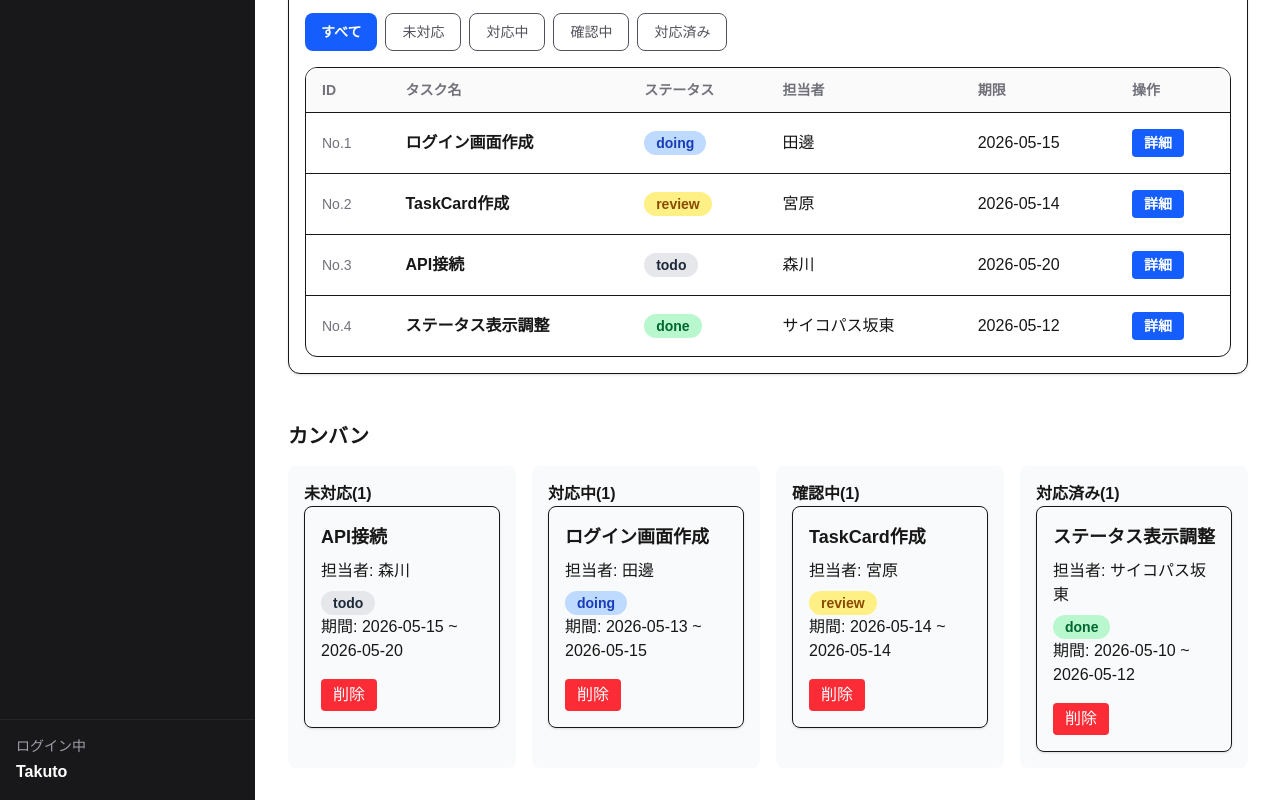
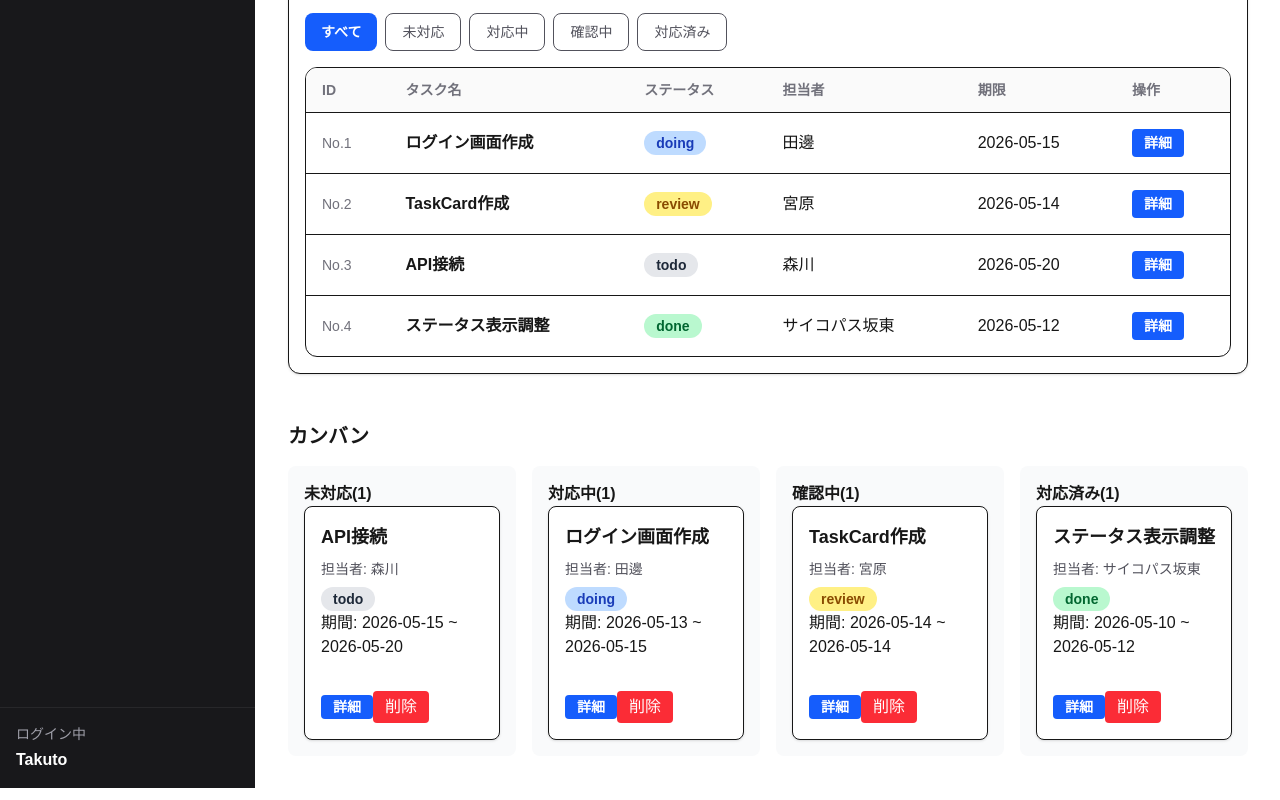
Before and after one commit to kazu0801-b/tm3-management-app, a Next.js app in the folder frontend/: page / in a window 1280 px wide. Shown: the part 707-1507 px from the top of the page. Built offline with nearby package versions, Linux system fonts and the light colour scheme.

Commit message:
カンバンのタスク表示と削除処理を修正

```diff
--- a/frontend/src/app/kanban/page.tsx
+++ b/frontend/src/app/kanban/page.tsx
@@ -1,9 +1,34 @@
+"use client";
+
 import { KanbanBoard } from "@/components/organisms/KanbanBoard";
 import { Navigation } from "@/components/organisms/Navigation";
 import { AppLayout } from "@/components/templates/AppLayout";
 import { mockTasks } from "@/data/mockTasks";
+import { Task } from "@/types/task";
+import { useEffect, useState } from "react";
 
 export default function KanbanPage() {
+  const [tasks, setTasks] = useState<Task[]>(mockTasks);
+
+  useEffect(() => {
+    const savedTasks = localStorage.getItem("tasks");
+
+    if (savedTasks) {
+      setTasks(JSON.parse(savedTasks));
+    }
+  }, []);
+
+  const handleDelete = (id: number) => {
+    const isConfirm = window.confirm("このタスクを削除しますか？");
+
+    if (!isConfirm) return;
+
+    const updatedTasks = tasks.filter((task) => task.id !== id);
+
+    setTasks(updatedTasks);
+    localStorage.setItem("tasks", JSON.stringify(updatedTasks));
+  };
+
   return (
     <AppLayout>
       <h1 className="text-2xl font-bold">カンバン</h1>
@@ -14,7 +39,7 @@ export default function KanbanPage() {
       </p>
 
       <div className="mt-8">
-        <KanbanBoard tasks={mockTasks} />
+        <KanbanBoard tasks={tasks} onDelete={handleDelete} />
       </div>
     </AppLayout>
   );
--- a/frontend/src/components/organisms/KanbanBoard/index.tsx
+++ b/frontend/src/components/organisms/KanbanBoard/index.tsx
@@ -3,15 +3,36 @@ import { KanbanColumn } from "../KanbanColumn";
 
 type Props = {
   tasks: Task[];
+  onDelete: (id: number) => void;
 };
 
-export const KanbanBoard = ({ tasks }: Props) => {
+export const KanbanBoard = ({ tasks, onDelete }: Props) => {
   return (
     <div className="grid gap-4 md:grid-cols-4">
-      <KanbanColumn title="未対応" status="todo" tasks={tasks} />
-      <KanbanColumn title="対応中" status="doing" tasks={tasks} />
-      <KanbanColumn title="確認中" status="review" tasks={tasks} />
-      <KanbanColumn title="対応済み" status="done" tasks={tasks} />
+      <KanbanColumn
+        title="未対応"
+        status="todo"
+        tasks={tasks}
+        onDelete={onDelete}
+      />
+      <KanbanColumn
+        title="対応中"
+        status="doing"
+        tasks={tasks}
+        onDelete={onDelete}
+      />
+      <KanbanColumn
+        title="確認中"
+        status="review"
+        tasks={tasks}
+        onDelete={onDelete}
+      />
+      <KanbanColumn
+        title="対応済み"
+        status="done"
+        tasks={tasks}
+        onDelete={onDelete}
+      />
     </div>
   );
 };
--- a/frontend/src/components/organisms/KanbanColumn/index.tsx
+++ b/frontend/src/components/organisms/KanbanColumn/index.tsx
@@ -6,9 +6,10 @@ type Props = {
   title: string;
   status: TaskStatus;
   tasks: Task[];
+  onDelete: (id: number) => void;
 };
 
-export const KanbanColumn = ({ title, status, tasks }: Props) => {
+export const KanbanColumn = ({ title, status, tasks, onDelete }: Props) => {
   const filteredTasks = tasks.filter((tasks) => tasks.status === status);
 
   return (
@@ -19,7 +20,7 @@ export const KanbanColumn = ({ title, status, tasks }: Props) => {
 
       <div>
         {filteredTasks.map((task) => (
-          <TaskCard key={task.id} task={task} />
+          <TaskCard key={task.id} task={task} onDelete={onDelete} />
         ))}
       </div>
     </section>
--- a/frontend/src/components/organisms/TaskCard/index.tsx
+++ b/frontend/src/components/organisms/TaskCard/index.tsx
@@ -1,5 +1,6 @@
 import { StatusBadge } from "@/components/atoms/StatusBadge";
 import { Task } from "@/types/task";
+import Link from "next/link";
 
 type Props = {
   task: Task;
@@ -7,21 +8,35 @@ type Props = {
 };
 export const TaskCard = ({ task, onDelete }: Props) => {
   return (
-    <div className="rounded-lg border p-4 shadow-sm">
+    <div className="rounded-lg border bg-white p-4 shadow-sm">
       <h2 className="text-lg font-bold">{task.title}</h2>
-      <p className="mt-2">担当者: {task.assignee}</p>
+
+      <p className="mt-2 text-sm text-zinc-600">担当者: {task.assignee}</p>
+
       <div className="mt-2">
         <StatusBadge status={task.status} />
       </div>
+
       <p>
         期間: {task.startDate} ~ {task.dueDate}
       </p>
+
+      <div className="mt-4 gap-2">
+        <Link
+          href={`/tasks/${task.id}`}
+          className="rounded bg-blue-600 px-3 py-1 text-sm font-bold text-white hover:bg-blue-700"
+        >
+          詳細
+        </Link>
+
         <button
+          type="button"
           className="mt-4 rounded bg-red-500 px-3 py-1 text-white"
           onClick={() => onDelete(task.id)}
         >
           削除
         </button>
       </div>
+    </div>
   );
 };
```
Lines whose indentation alone changed are shown as unchanged.
